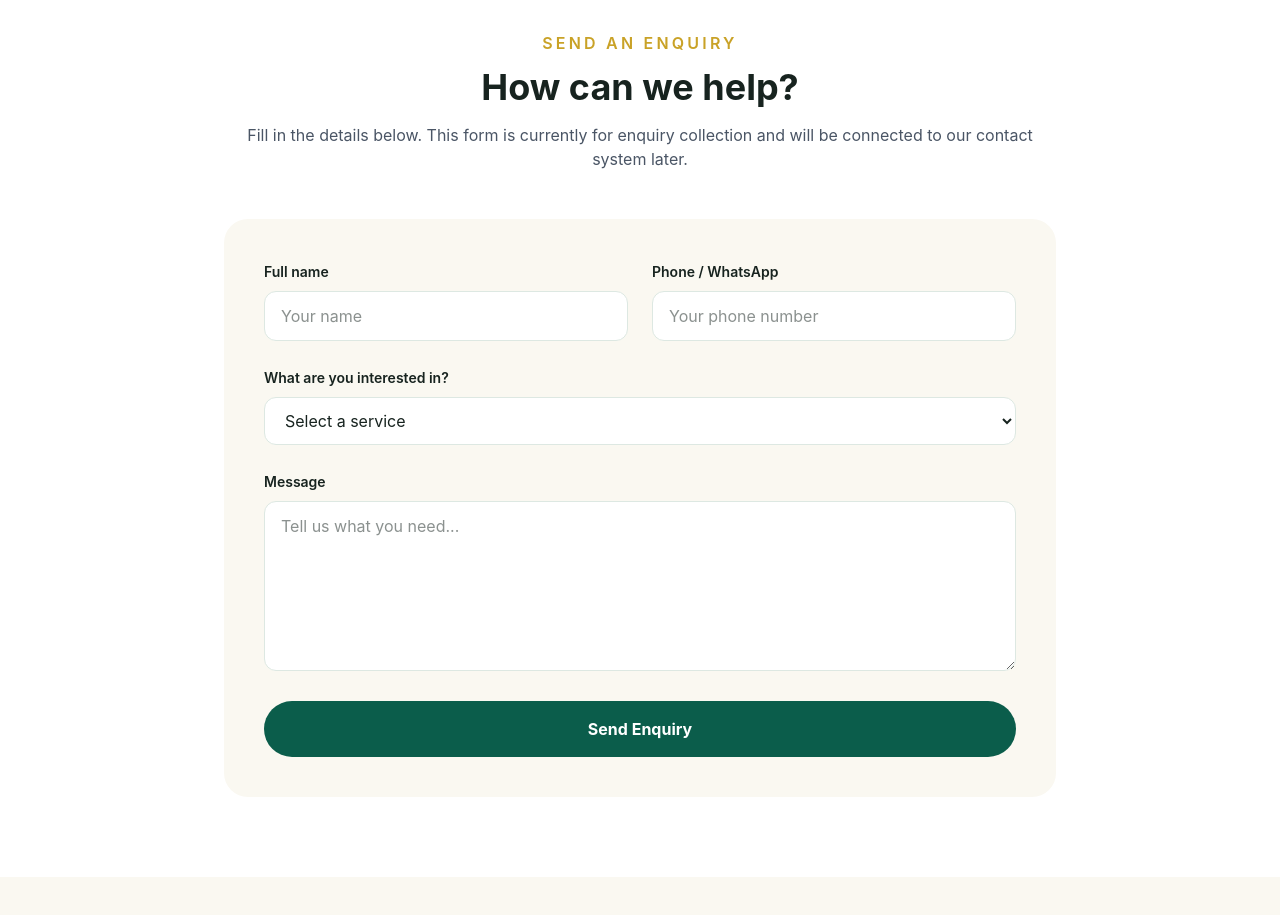
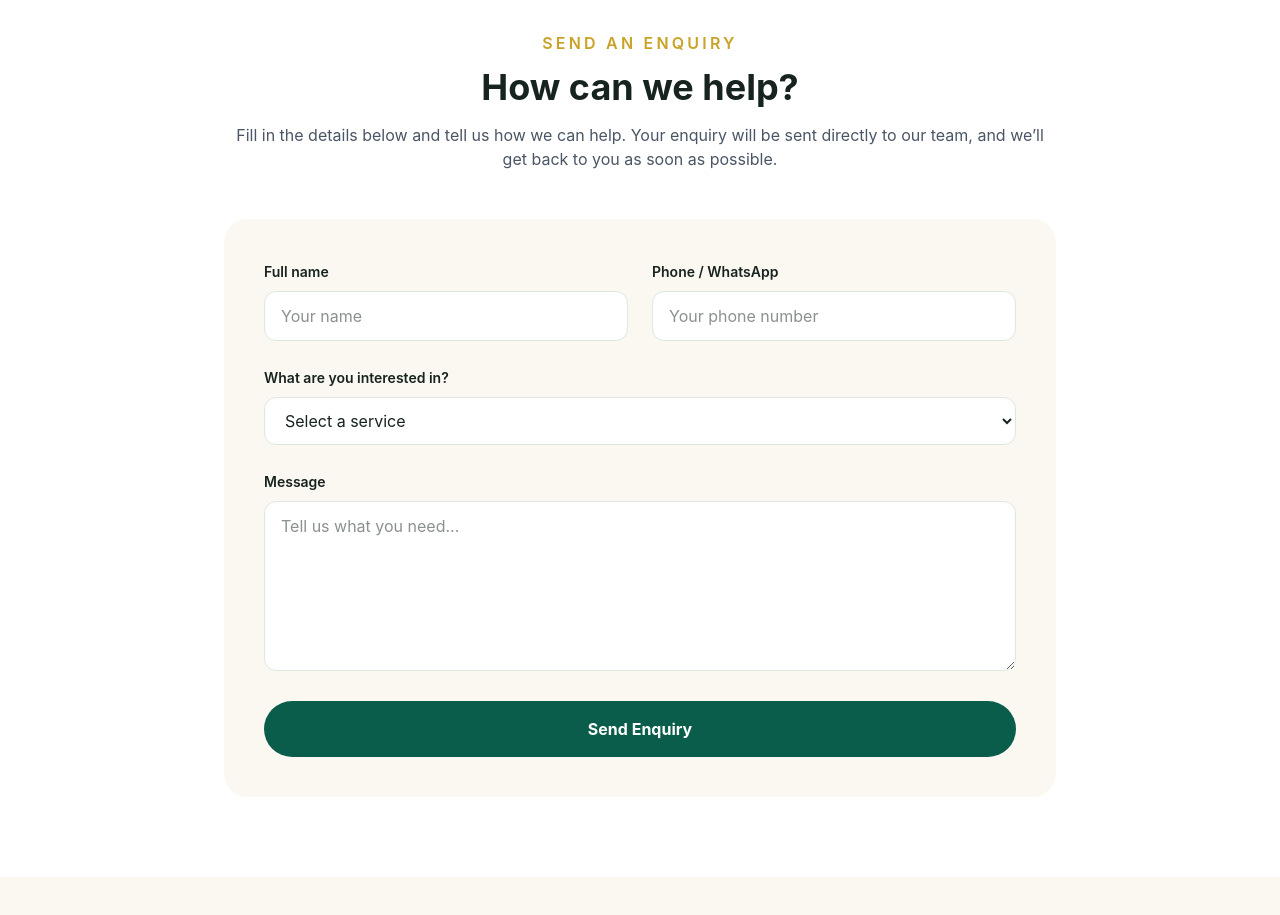
Before and after one commit to bibasulaim/Annuri-Global, a React (Vite) app: page /contact in a window 1280 px wide. Shown: the part 920-1835 px from the top of the page. Built offline with nearby package versions, Linux system fonts and the light colour scheme.

Commit message:
Update contact form messaging

```diff
--- a/src/pages/Contact.jsx
+++ b/src/pages/Contact.jsx
@@ -138,8 +138,8 @@ function Contact() {
             </h2>
 
             <p className="mt-4 text-gray-600">
-              Fill in the details below. This form is currently for enquiry
-              collection and will be connected to our contact system later.
+              Fill in the details below and tell us how we can help. Your enquiry will be
+              sent directly to our team, and we’ll get back to you as soon as possible.
             </p>
           </div>
 
```
